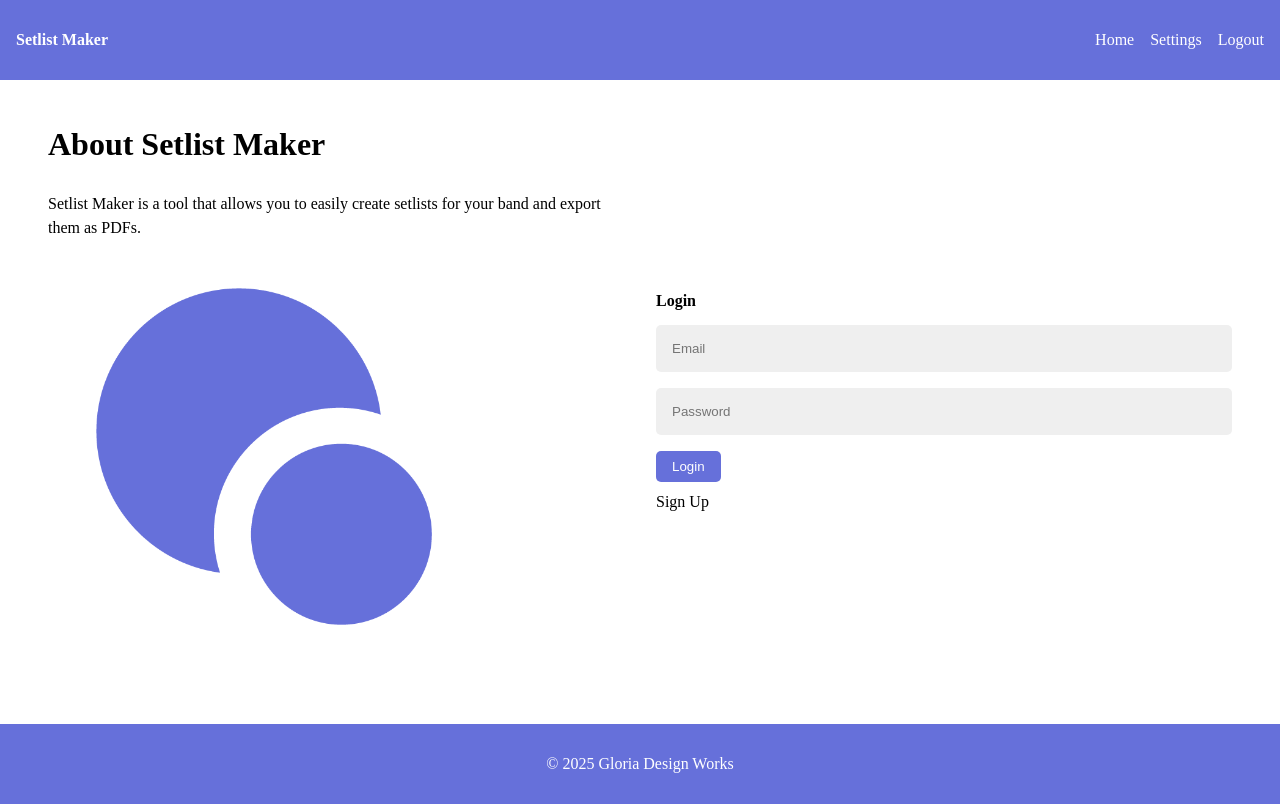
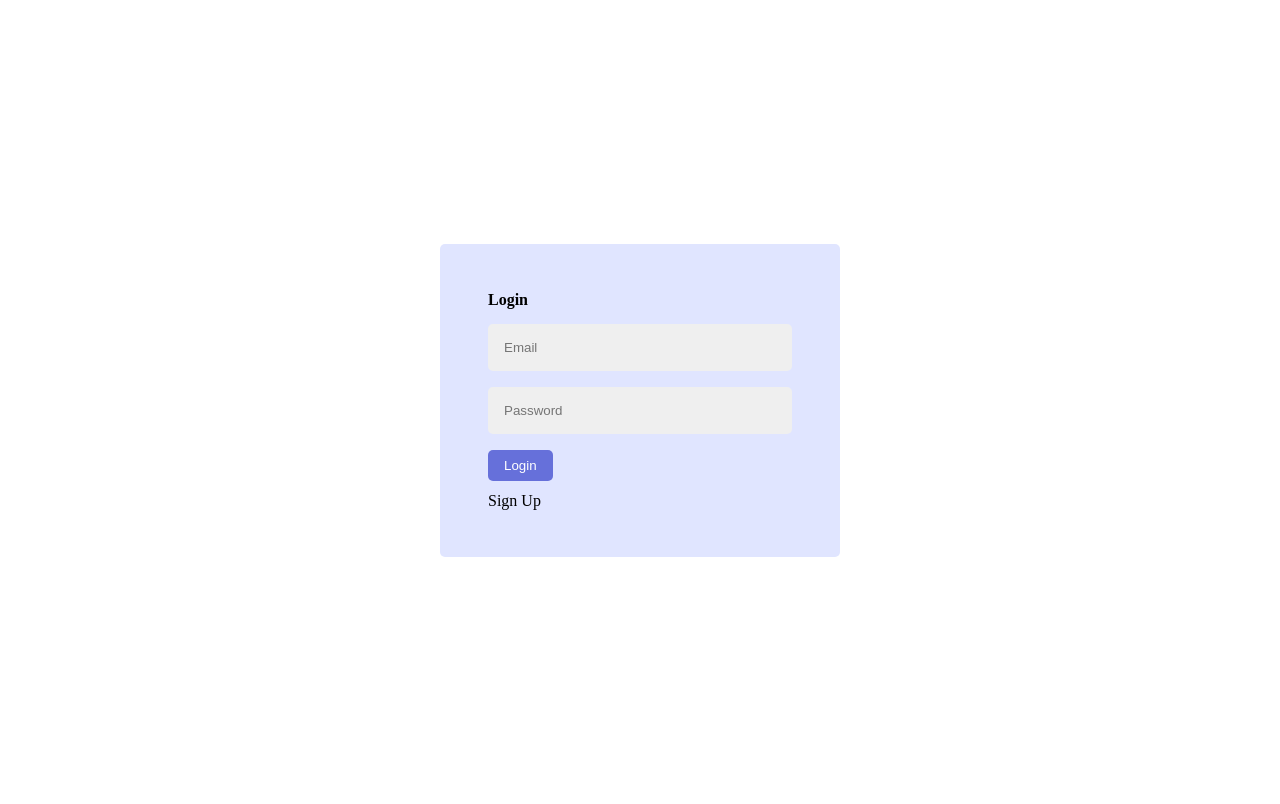
Before and after one commit to GloriaDesignWorksTaki/SetListTool, a Next.js app: page /login in a window 1280 px wide. Built offline with nearby package versions, Linux system fonts and the light colour scheme; no server answers.

Commit message:
Fix Auth

```diff
--- a/components/organisms/Auth.tsx
+++ b/components/organisms/Auth.tsx
@@ -17,8 +17,17 @@ export default function Auth() {
     const { error } = isLogin
       ? await supabase.auth.signInWithPassword({ email, password })
       : await supabase.auth.signUp({ email, password })
+
     if (error) {
-      alert(error.message)
+      let errorMessage = 'login failed'
+      if (error.message.includes('invalid email')) {
+        errorMessage = 'invalid email'
+      } else if (error.message.includes('invalid password')) {
+        errorMessage = 'invalid password'
+      } else if (error.message.includes('user not found')) {
+        errorMessage = 'user not found'
+      }
+      alert(errorMessage)
     } else {
       router.push('/')
     }
@@ -27,13 +36,6 @@ export default function Auth() {
 
   return (
     <div className="auth">
-      <div className="authDesc">
-        <h2>About Setlist Maker</h2>
-        <p>Setlist Maker is a tool that allows you to easily create setlists for your band and export them as PDFs.</p>
-        <div className="descImg">
-          <Image src="/img/logo.webp" alt="Setlist Maker" width={300} height={300} />
-        </div>
-      </div>
       <div className="authForm">
         <h2>{isLogin ? 'Login' : 'Sign Up'}</h2>
         <input
--- a/pages/_app.tsx
+++ b/pages/_app.tsx
@@ -4,15 +4,20 @@ import "@/styles/global.css"
 import { SessionProvider } from "next-auth/react";
 import Header from "@/components/organisms/Header";
 import Footer from "@/components/organisms/Footer";
+import { useRouter } from "next/router";
 
 const App = ({ Component, pageProps }: AppProps) => {
+
+  const router = useRouter();
+  const isLoginPage = router.pathname === '/login';
+
   return (
     <>
-      <Header />
+      {!isLoginPage && <Header />}
       <SessionProvider session={pageProps.session}>
         <Component {...pageProps} />
       </SessionProvider>
-      <Footer />
+      {!isLoginPage && <Footer />}
     </>
   )
 }
--- a/styles/global.css
+++ b/styles/global.css
@@ -156,33 +156,16 @@ section .wrapper {
 
 /* Auth */
 .auth {
+  min-height: calc(100vh - 6rem);
   display: flex;
-  justify-content: space-between;
+  justify-content: center;
   align-items: center;
-  gap: 2rem;
-}
-.auth .authDesc {
-  width: calc(50% - 1rem);
-}
-.auth .authDesc h2 {
-  font-size: 2rem;
-  font-weight: bold;
-  margin-bottom: 2rem;
-}
-.auth .authDesc p {
-  font-size: 1rem;
-  line-height: 1.5;
-}
-.auth .authDesc .descImg {
-  padding: 3rem;
-}
-.auth .authDesc .descImg img {
-  width: 70%;
-  height: auto;
-  object-fit: cover;
 }
 .auth .authForm {
-  width: calc(50% - 1rem);
+  padding: 3rem;
+  max-width: 400px;
+  background-color: var(--primary-pale);
+  border-radius: 5px;
 }
 
 /* Header */
```
